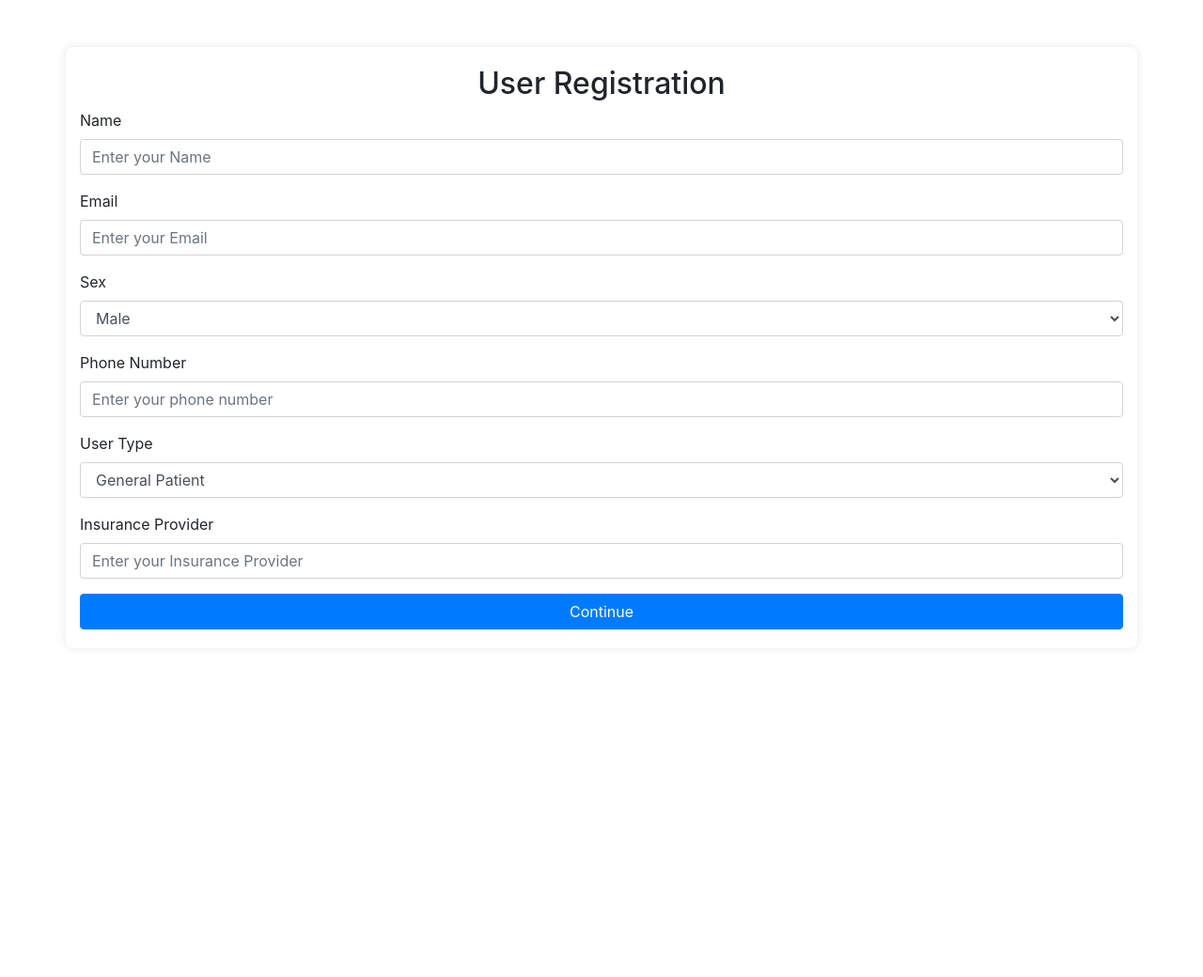
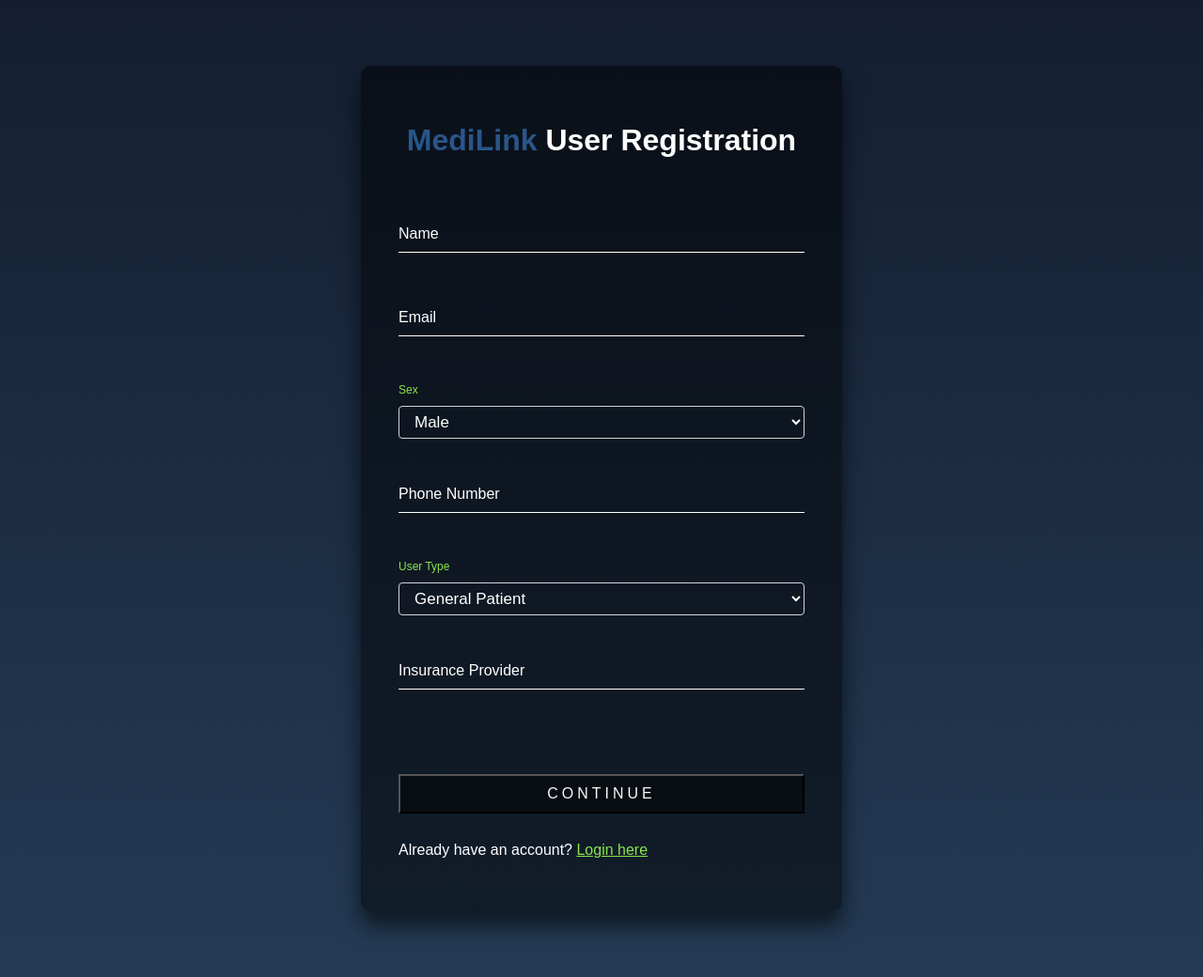
Before and after one commit to gcivil-nyu-org/Wednesday-Fall2023-Team-6, a Django app: page /user/registration/ in a window 1280 px wide. Shown: the whole page at 94% size. Before the commit the page ends 670 px from the top, so only its background shows below. Run offline with Django 4.2, Linux system fonts and the light colour scheme; some libraries are stand-ins or nearby versions.

Commit message:
Beautified user registration and connected to user login

```diff
--- a/MediLink/user/static/user/css/user_registration.css
+++ b/MediLink/user/static/user/css/user_registration.css
@@ -1,15 +1,6 @@
-body {
-    background-color: #1a355a;
-}
-.container {
-    background-color: #fff;
-    border-radius: 8px;
-    box-shadow: 0 0 10px rgba(0, 0, 0, 0.1);
-    padding: 20px;
-    margin-top: 50px;
-}
 .form-group {
     margin-bottom: 20px;
+    background-color: transparent;
 }
 .hidden{
     display: none;
@@ -20,3 +11,143 @@ body {
 #password_status {
     color: red;
 }
+
+span {
+    color: #29568a
+}
+
+body {
+    margin: 0;
+    font-family: sans-serif;
+    background: linear-gradient(#141e30, #243b55);
+  }
+
+  .registration-box {
+    margin-left: auto;
+    margin-right: auto;
+    padding: 40px;
+    width: 40%;
+    margin-top: 70px;
+    margin-bottom: 70px;
+    background: rgba(0, 0, 0, 0.5);
+    box-sizing: border-box;
+    box-shadow: 0 15px 25px rgba(0, 0, 0, 0.6);
+    border-radius: 10px;
+  }
+
+  .registration-box h1{
+      color: #fff;
+      padding-bottom: 40px;
+      text-align: center;
+  }
+
+  .form-group {
+    position: relative;
+  }
+
+  .select-transparent {
+    background: transparent; /* Transparent background */
+    color: #fff; /* White text color */
+    border: 1px solid #ced4da; /* Border style */
+    border-radius: 0.25rem; /* Add border-radius for Bootstrap appearance */
+    padding: 0.375rem 0.75rem; /* Add padding for spacing */
+    width: 100%;
+    margin-top: 10px;
+    margin-bottom: 20px;
+    font-size: 17px;
+  }
+
+  /* Style the dropdown arrow (optional) */
+  .select-transparent::-ms-expand {
+    display: none; /* Hide the default arrow on IE/Edge */
+  }
+
+  .select-transparent::after {
+    content: '\25BC'; /* Unicode character for a downward-pointing triangle */
+    position: absolute;
+    top: 50%;
+    right: 10px; /* Adjust the arrow position as needed */
+    transform: translateY(-50%);
+    color: #fff; /* Arrow color */
+  }
+
+  /* Style for focused state */
+  .select-transparent:focus {
+    border-color: #80bdff; /* Modify border color for focused state */
+    outline: 0; /* Remove default outline */
+    box-shadow: none; /* Remove default box-shadow */
+  }
+
+  .select-transparent option {
+    background: #000; /* Background color for unfocused options */
+    color: #fff; /* Text color for unfocused options */
+  }
+
+  .form-group input {
+    width: 100%;
+    padding: 10px 0;
+    font-size: 16px;
+    color: #fff;
+    margin-bottom: 30px;
+    border: none;
+    border-bottom: 1px solid #fff;
+    outline: none;
+    background: transparent;
+  }
+
+  .form-group label:not(.select-label) {
+    position: absolute;
+    top: 0;
+    left: 0;
+    padding: 10px 0;
+    font-size: 16px;
+    color: #fff;
+    pointer-events: none;
+    transition: 0.5s;
+  }
+
+  .select-label {
+    font-size: 12px;
+    color: #8ae44d;
+  }
+
+  .form-group input:focus ~ label,
+  .form-group input:not(:placeholder-shown) ~ label {
+    top: -20px;
+    left: 0;
+    color: #8ae44d;
+    font-size: 12px;
+  }
+
+  button {
+    position: relative;
+    padding: 10px 20px;
+    color: #f9faf7;
+    background-color: rgba(0, 0, 0, 0.5);
+    font-size: 16px;
+    text-decoration: none;
+    text-transform: uppercase;
+    transition: 0.5s;
+    margin-top: 40px;
+    letter-spacing: 4px;
+    width: 100%;
+  }
+
+  button:hover {
+    background: #8ae44d;
+    color: #ffffff;
+    border-radius: 5px;
+    /* box-shadow: 0 0 5px #9cc2c4,
+                  0 0 25px #9ab0b1,
+                  0 0 50px #5f6768,
+                  0 0 100px #262727; */
+  }
+
+  p {
+    color: #fff;
+    margin-top: 30px;
+  }
+
+  .login {
+    color: #8ae44d;
+  }
--- a/MediLink/user/static/user/javascript/user_registration.js
+++ b/MediLink/user/static/user/javascript/user_registration.js
@@ -6,7 +6,7 @@ function showAdditionalFields() {
 
     if (userType === "doctor") {
         document.getElementById("doctorFields").classList.remove("hidden");
-        document.getElementById("hospital-admin").classList.remove("hidden");
+        document.getElementById("hospitalAdminFields").classList.remove("hidden");
     } else if (userType === "hospital-admin") {
         document.getElementById("hospitalAdminFields").classList.remove("hidden");
     } else if (userType === "patient") {
--- a/MediLink/user/templates/user/user_registration.html
+++ b/MediLink/user/templates/user/user_registration.html
@@ -1,44 +1,40 @@
 {% load static %}
-<!DOCTYPE html>
-<html lang="en">
-<head>
+
 <meta charset="UTF-8">
 <meta name="viewport" content="width=device-width, initial-scale=1.0">
 <title>Registration Page</title>
 <link rel="stylesheet" href="{% static 'user/css/user_registration.css' %}">
-    <link rel="stylesheet" href="https://stackpath.bootstrapcdn.com/bootstrap/4.5.2/css/bootstrap.min.css">
 <script src="https://code.jquery.com/jquery-3.3.1.slim.min.js" integrity="sha384-q8i/X+965DzO0rT7abK41JStQIAqVgRVzpbzo5smXKp4YfRvH+8abtTE1Pi6jizo" crossorigin="anonymous"></script>
 <script src="{% static 'user/javascript/user_registration.js' %}"></script>
-</head>
-<body>
-    <div class="container">
-        <h2 class="text-center">User Registration</h2>
+
+<div class="registration-box" id="registration-box">
+    <h1 class="text-center"><span>MediLink</span> User Registration</h1>
     <form id="registrationForm" method="POST" action="{% url "user:user_registration" %}">
         {% csrf_token %}
         <div id="user_details_section">
             <div class="form-group">
+                <input type="text" name="user_name" id="name" required placeholder=" ">
                 <label for="name">Name</label>
-                    <input type="text" name="user_name" class="form-control" id="name" placeholder="Enter your Name" required>
             </div>
             <div class="form-group">
+                <input type="email" name="user_email" id="email" required placeholder=" ">
                 <label for="email">Email</label>
-                    <input type="email" name="user_email" class="form-control" id="email" placeholder="Enter your Email" required>
             </div>
             <div class="form-group">
-                    <label for="sex">Sex</label>
-                    <select class="form-control" id="sex" name="user_ex" required>
+                <label class="select-label" for="sex">Sex</label>
+                <select class="custom-select select-transparent" id="sex" name="user_ex" required>
                     <option value="male">Male</option>
                     <option value="female">Female</option>
                     <option value="other">Other</option>
                 </select>
             </div>
             <div class="form-group">
+                <input type="phone" name="user_phone" class="form-control" id="phone" required placeholder=" ">
                 <label for="phone">Phone Number</label>
-                    <input type="phone" name="user_phone" class="form-control" id="phone" placeholder="Enter your phone number" required>
             </div>
             <div class="form-group">
-                    <label for="userType">User Type</label>
-                    <select class="form-control" id="userType" name="userType" onchange="showAdditionalFields()">
+                <label class="select-label" for="userType">User Type</label>
+                <select class="custom-select select-transparent" id="userType" name="userType" onchange="showAdditionalFields()">
                     <option value="patient">General Patient</option>
                     <option value="doctor">Doctor / Medical Specialist</option>
                     <option value="hospital-admin">Hospital Administrator</option>
@@ -46,13 +42,13 @@
             </div>
             <!-- Additional fields for Doctor -->
             <div class="form-group hidden" id="doctorFields">
+                <input type="text" class="form-control" id="specialization" name="specialization" placeholder=" ">
                 <label for="specialization">Medical Specialization</label>
-                    <input type="text" class="form-control" id="specialization" name="specialization" placeholder="Enter your Medical Specialization">
             </div>
             <!-- Additional fields for Doctor and Hospital Administrator -->
             <div class="form-group hidden" id="hospitalAdminFields">
-                    <label for="associatedHospital">Associated Hospital</label>
-                    <select class="form-control" id="associatedHospital" name="hospital">
+                <label class="select-label" for="associatedHospital">Associated Hospital</label>
+                <select class="custom-select select-transparent" id="associatedHospital" name="hospital">
                     <option value="None">None</option>
                     <option value="hospital1">Hospital 1</option>
                     <option value="hospital2">Hospital 2</option>
@@ -60,23 +56,28 @@
             </div>
             <!-- Additional fields for Patient (you can customize this part) -->
             <div class="form-group" id="patientFields">
+                <input type="text" class="form-control" id="insurance" name="insurance" placeholder=" ">
                 <label for="insurance">Insurance Provider</label>
-                    <input type="text" class="form-control" id="insurance" name="insurance" placeholder="Enter your Insurance Provider">
             </div>
             <button type="button" class="btn btn-primary btn-block" onclick="showPasswordFields()">Continue</button>
+            <p>Already have an account? <a href="{% url "user:login" %}" class="login">Login here</a></p>
         </div>
 
 
-            <div class="form-group hidden" id="passwordFields">
+        <div class="hidden" id="passwordFields">
+            <div class="form-group">
+                <input type="password" class="form-control" id="password" name="password" onkeyup="checkPassword()" placeholder=" ">
                 <label for="password">Password</label>
-                <input type="password" class="form-control" id="password" placeholder="Password" onkeyup="checkPassword()">
+            </div>
+            <div class="form-group">
+                <input type="password" class="form-control" id="confirm-password" onkeyup="checkPassword()" placeholder=" ">
                 <label for="confirm-password">Confirm Password</label>
-                <input type="password" class="form-control" id="confirm-password" placeholder="Confirm Password" onkeyup="checkPassword()">
+            </div>
             <label id="password_status"> </label>
+            <div class="form-group">
                 <button type="submit" class="btn btn-primary btn-block" disabled id="btn_register_user">Register</button>
+            </div>
         </div>
 
     </form>
 </div>
-</body>
-</html>
```
Also changed, not shown: MediLink/user/static/user/css/login.css (renamed from MediLink/user/static/user/login.css, +10 -8 lines), MediLink/user/templates/user/login.html (+6 -6 lines). Lines whose indentation alone changed are shown as unchanged.
